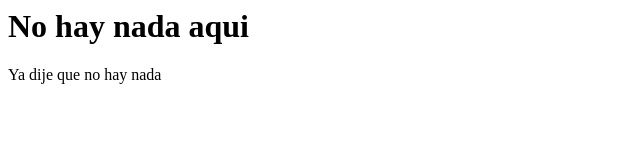
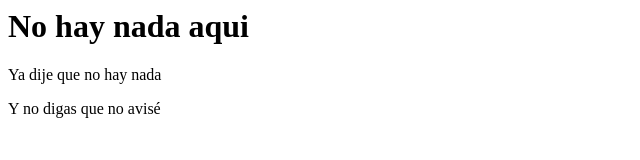
Before and after one commit to duvanx/MetodoColaborativo, a plain HTML site: page no abrir.html in a window 1280 px wide. Shown: the whole page, without its empty margins (0-640 px from the left). Drawn offline with Linux system fonts and the light colour scheme.

Commit message:
Añadir cambios al repositorio

```diff
--- a/no abrir.html
+++ b/no abrir.html
@@ -5,7 +5,7 @@
 <h1>No hay nada aqui</h1>
 
 <p>Ya dije que no hay nada</p>
-
+<p>Y no digas que no avisé</p>
 
 <table> </table>
 
```
